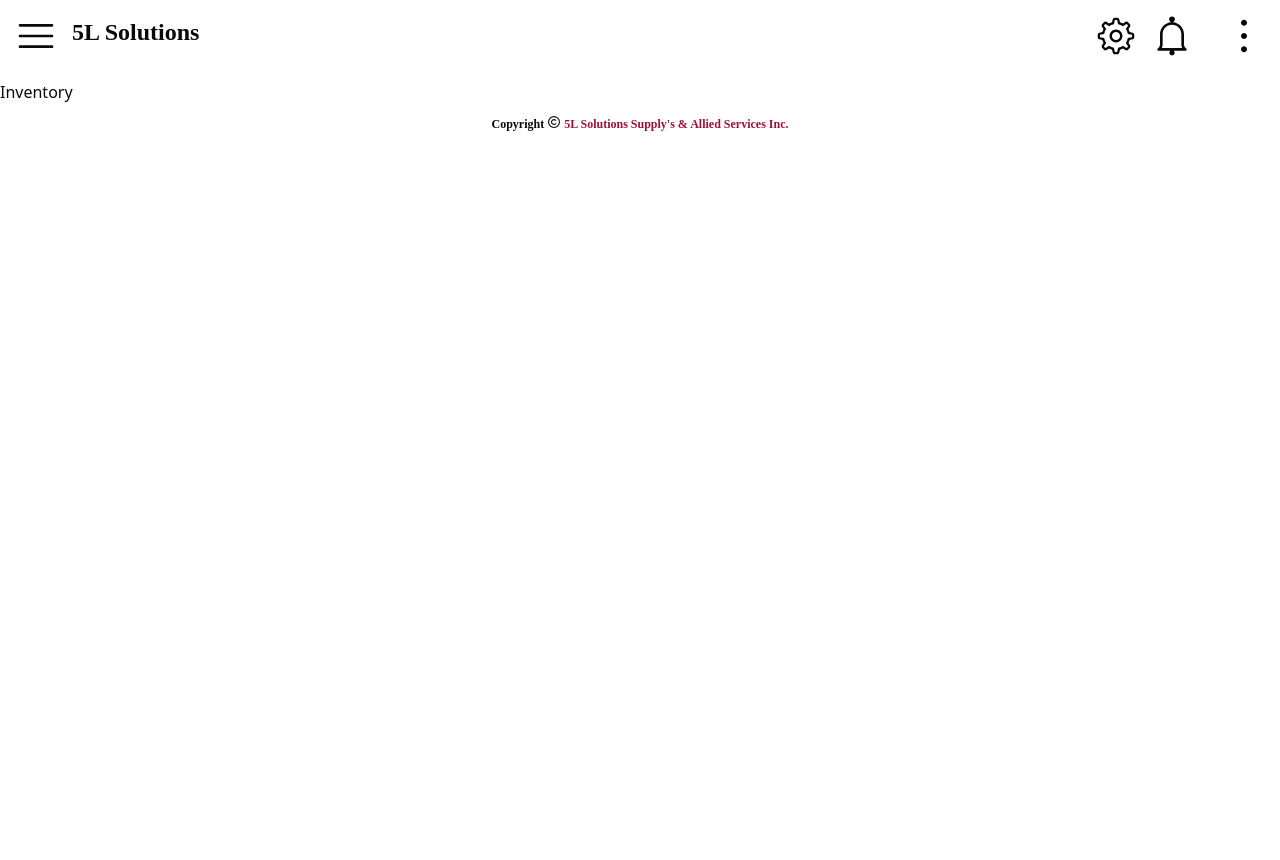
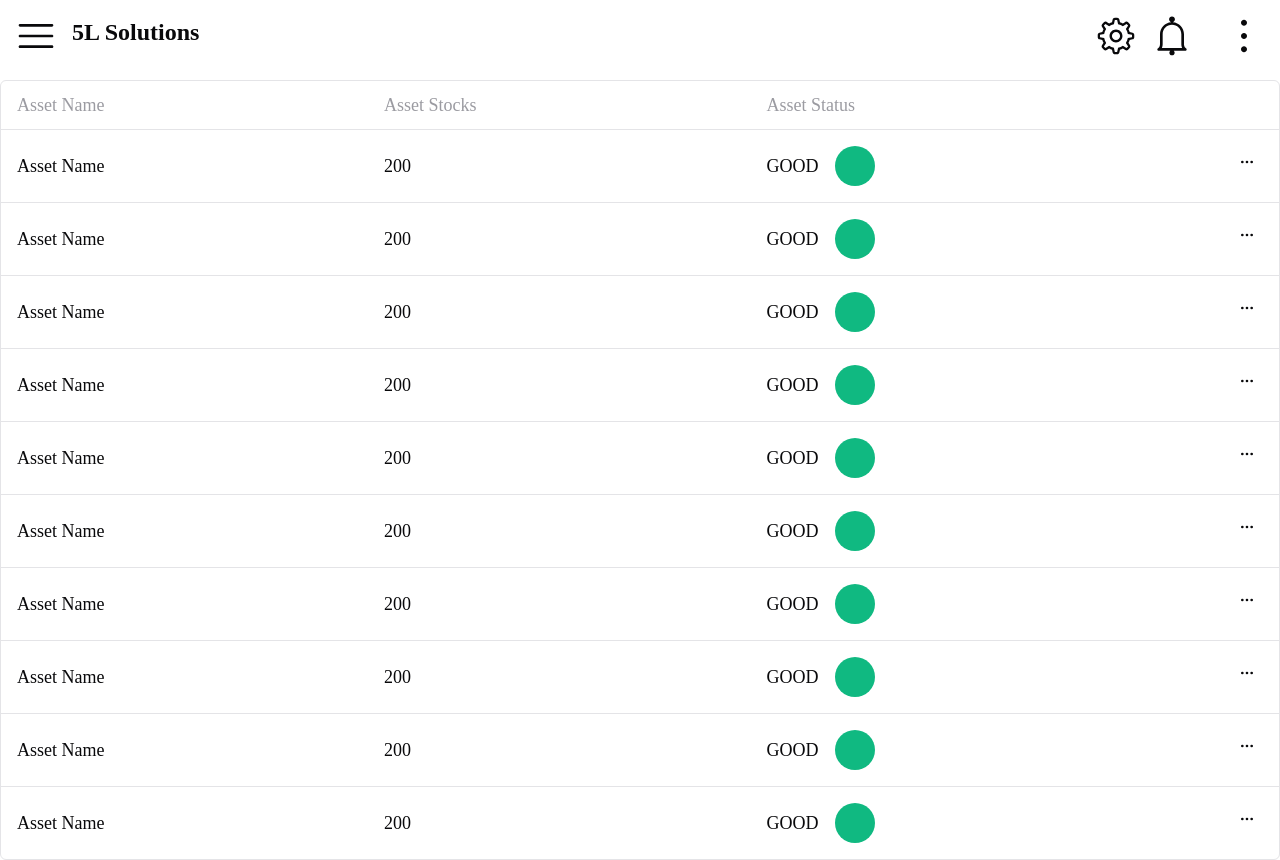
Before and after one commit to Nestortion/Accounting-System, a React (Vite) app in the folder client/: page /inventory in a window 1280 px wide. Shown: the top 860 px of the page. Before the commit the page ends 800 px from the top, so only its background shows below. Built offline with nearby package versions, Linux system fonts and the light colour scheme; a web font is replaced by a local one.

Commit message:
[Accounting System]-[Added inventory page content and design]

```diff
--- /dev/null
+++ b/client/src/components/table-columns/inventory.columns.tsx
@@ -0,0 +1,71 @@
+import { ColumnDef } from '@tanstack/react-table'
+
+import {
+  DropdownMenu,
+  DropdownMenuContent,
+  DropdownMenuItem,
+  DropdownMenuLabel,
+  DropdownMenuSeparator,
+  DropdownMenuTrigger,
+} from '../ui/dropdown-menu'
+import { Button } from '../ui/button'
+import { EyeOff, MoreHorizontal } from 'lucide-react'
+import { cn } from '@/lib/utils'
+
+export type Inventories = {
+  invId: string
+  invAssetName: string
+  invStocks: number
+  invStatus: 'GOOD' | 'WARNING' | 'DEPLETED'
+}
+
+export const inventoryColumns: ColumnDef<Inventories>[] = [
+  {
+    accessorKey: 'invAssetName',
+    header: 'Asset Name',
+  },
+  {
+    accessorKey: 'invStocks',
+    header: 'Asset Stocks',
+  },
+  {
+    accessorKey: 'invStatus',
+    header: 'Asset Status',
+    cell: ({ row }) => {
+      return (
+        <div className="flex justify-between">
+          <div className="flex gap-4 items-center">
+            <div>{row.original.invStatus}</div>
+            <div
+              className={cn([
+                'w-10 h-10 rounded-full',
+                row.original.invStatus === 'WARNING' && 'bg-yellow-500',
+                row.original.invStatus === 'GOOD' && 'bg-emerald-500',
+                row.original.invStatus === 'DEPLETED' && 'bg-red-500 ',
+              ])}
+            ></div>
+          </div>
+          <div>
+            <DropdownMenu>
+              <DropdownMenuTrigger asChild>
+                <Button variant="ghost" className="h-8 w-8 p-0">
+                  <span className="sr-only">Open menu</span>
+                  <MoreHorizontal className="h-4 w-4" />
+                </Button>
+              </DropdownMenuTrigger>
+              <DropdownMenuContent align="end">
+                <DropdownMenuLabel>Actions</DropdownMenuLabel>
+                <DropdownMenuSeparator />
+                <DropdownMenuItem>View Inventory Details</DropdownMenuItem>
+                <DropdownMenuSeparator />
+                <DropdownMenuItem className="flex justify-between">
+                  Hide <EyeOff />
+                </DropdownMenuItem>
+              </DropdownMenuContent>
+            </DropdownMenu>
+          </div>
+        </div>
+      )
+    },
+  },
+]
--- a/client/src/routes/inventory_/index.tsx
+++ b/client/src/routes/inventory_/index.tsx
@@ -1,11 +1,35 @@
+import DataTable from '@/components/DataTable'
+import {
+  Inventories,
+  inventoryColumns,
+} from '@/components/table-columns/inventory.columns'
 import { createFileRoute } from '@tanstack/react-router'
 
 export const Route = createFileRoute('/inventory/')({
   component: Inventory,
 })
 
+const data: Inventories = {
+  invAssetName: 'Asset Name',
+  invId: 'Inv Id',
+  invStatus: 'GOOD',
+  invStocks: 200,
+}
+
 function Inventory() {
-  return <div>Inventory</div>
+  const manyData = (() => {
+    let many: Array<typeof data> = []
+
+    for (let i = 0; i < 50; i++) {
+      many.push(data)
+    }
+    return many
+  })()
+  return (
+    <div>
+      <DataTable columns={inventoryColumns} data={manyData} />
+    </div>
+  )
 }
 
 export default Inventory
```
